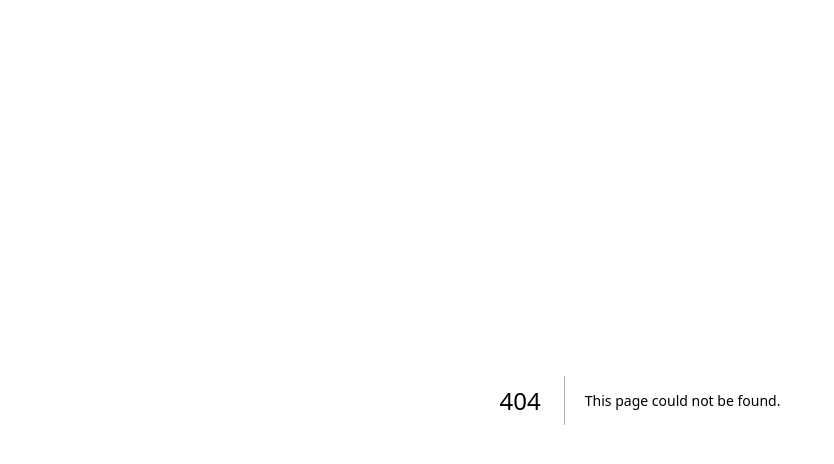
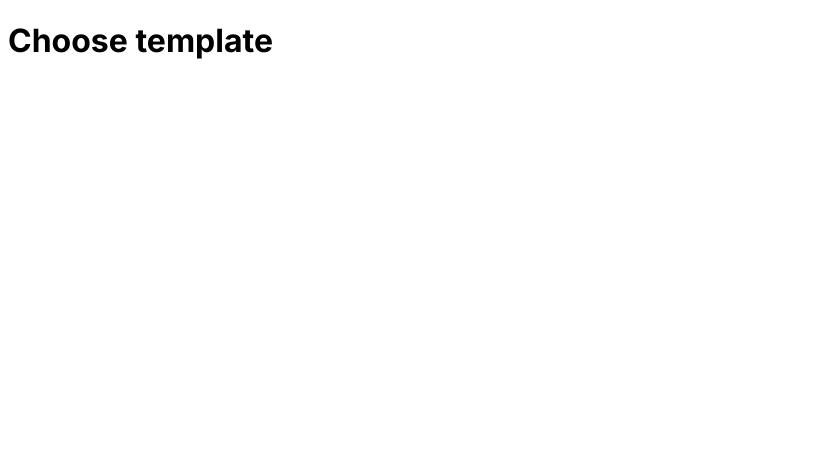
Before and after one commit to nanidam/degree-project-rendezevite, a Next.js app: page /events/create-event/1/template in a window 1280 px wide. Before the commit this address had no page. Shown: the top 464 px of the page, without its empty margins (0-834 px from the left). Built offline with nearby package versions, Linux system fonts and the light colour scheme.

Commit message:
:sparkles: redirect to choose template

```diff
--- /dev/null
+++ b/app/events/create-event/[eventName]/template/page.tsx
@@ -0,0 +1,9 @@
+const Template = () => {
+  return (
+    <>
+      <h1>Choose template</h1>
+    </>
+  );
+};
+
+export default Template;
```
Also changed, not shown: app/events/create-event/page.tsx (+7 -4 lines).
